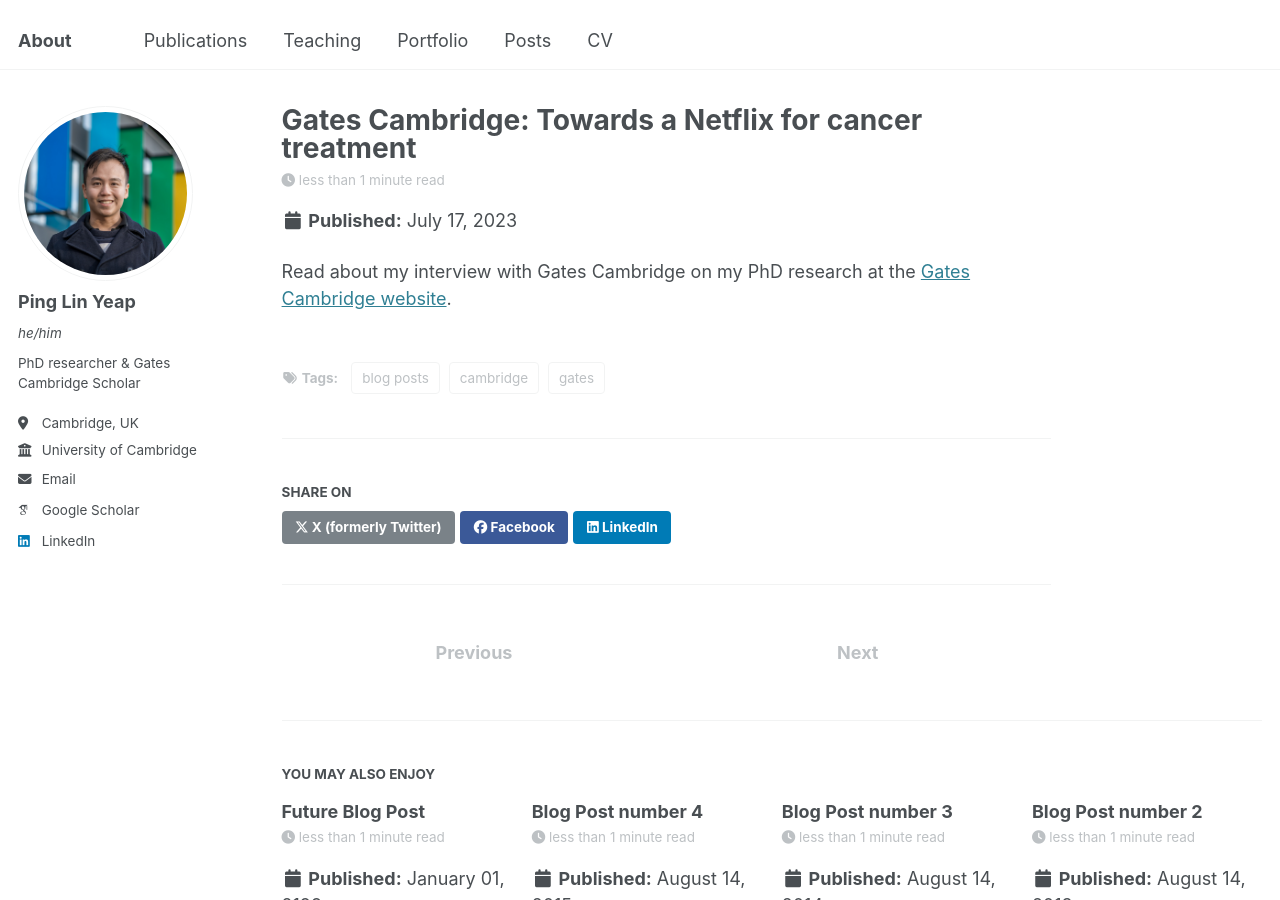
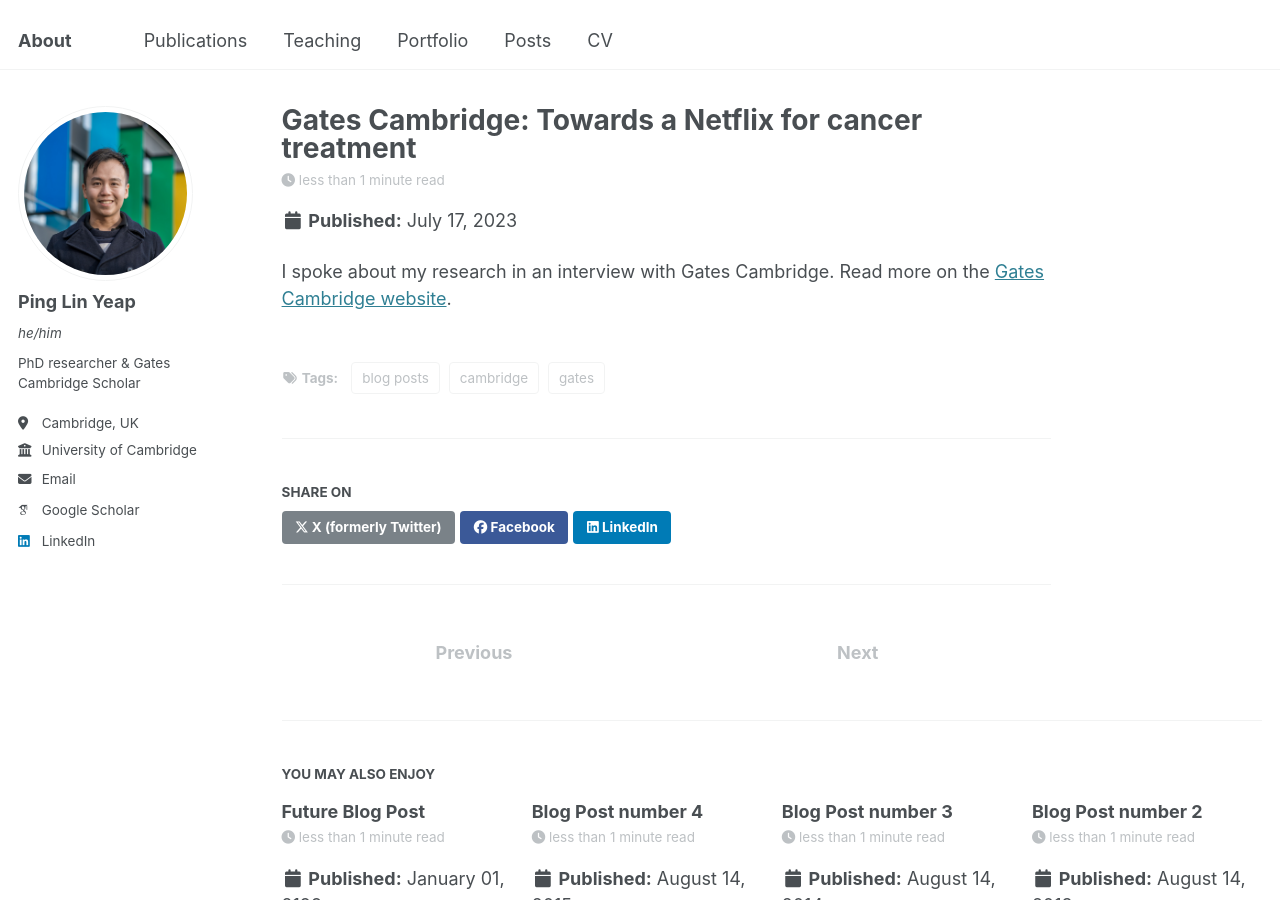
Before and after one commit to yeappl/yeappl.github.io, a Jekyll site: the page built from _posts/2023-07-17-gates-cambridge.md, in a window 1280 px wide and 900 px high. Built offline with Jekyll 4.4.1, drawn with Linux system fonts in a browser that asks for light colours; some web fonts are replaced.

Commit message:
Update 2023-07-17-gates-cambridge.md

```diff
--- a/_posts/2023-07-17-gates-cambridge.md
+++ b/_posts/2023-07-17-gates-cambridge.md
@@ -8,4 +8,4 @@ tags:
   - cambridge
 ---
 
-Read about my interview with Gates Cambridge on my PhD research at the [Gates Cambridge website](https://www.gatescambridge.org/about/news/towards-a-netflix-for-cancer-treatment/).
+I spoke about my research in an interview with Gates Cambridge. Read more on the [Gates Cambridge website](https://www.gatescambridge.org/about/news/towards-a-netflix-for-cancer-treatment/).
```
